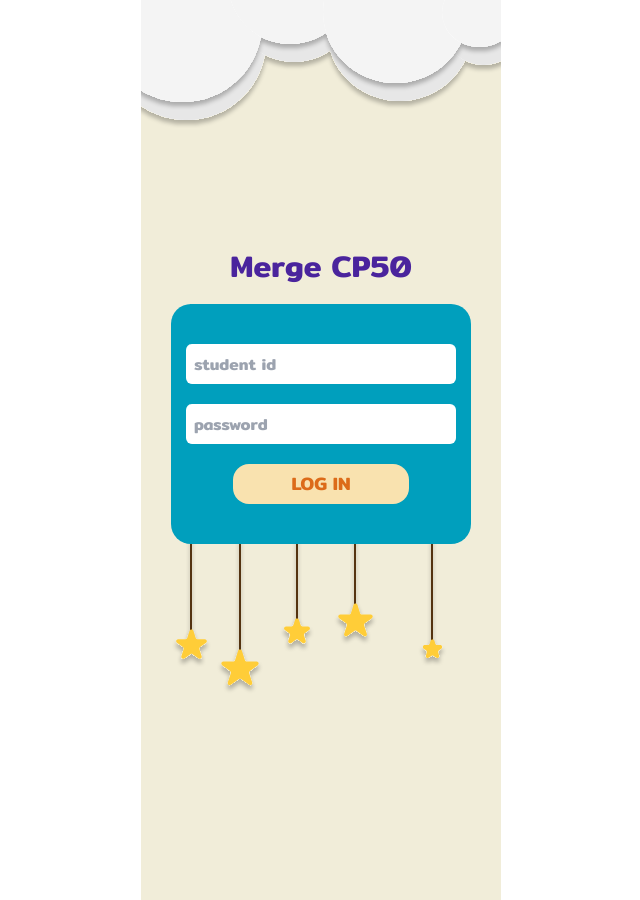
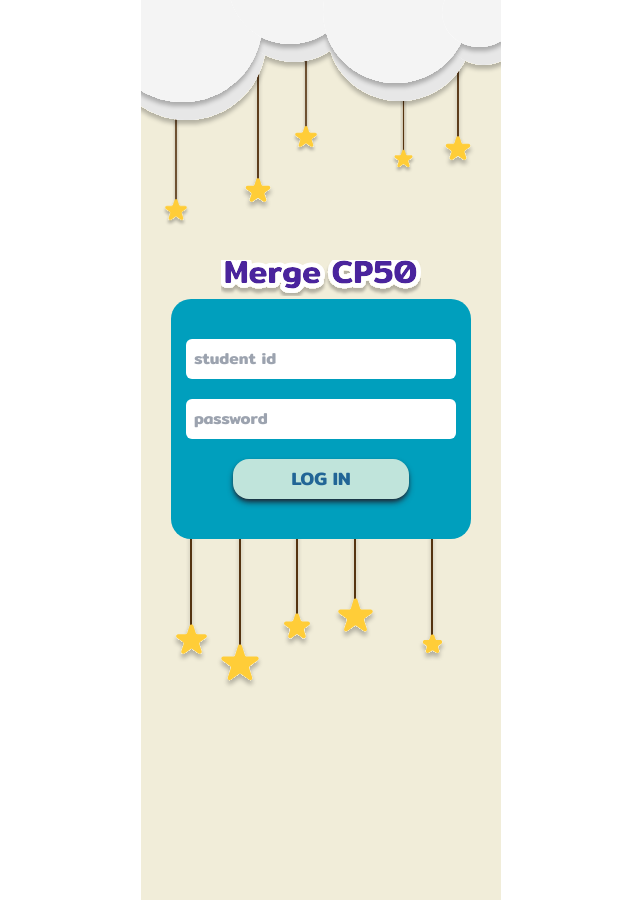
Before and after one commit to Phongit-Khanthawisood/merge-cp-50-buddy, a Next.js app: page /phase2/login in a window 1280 px wide. Shown: the whole page, without its empty margins (319-959 px from the left). Built offline with nearby package versions, Linux system fonts and the light colour scheme.

Commit message:
add: star on clound

```diff
--- a/src/app/phase2/login/page.tsx
+++ b/src/app/phase2/login/page.tsx
@@ -3,12 +3,12 @@
 import { Button } from "@/components/ui/button";
 import { Cloud } from "@/components/ui/cloud";
 import { Stardrop } from "@/components/ui/starbrop";
-import { ST } from "next/dist/shared/lib/utils";
+import Image from "next/image";
 
 export default function Home() {
   return (
     <main className="flex min-h-[900px] h-screen flex-col sm:max-w-[360px] sm:mx-auto  bg-[#F1EDD9] overflow-hidden ">
-      <Cloud />
+      <DecoSession />
 
       <LoginSection />
     </main>
@@ -18,7 +18,15 @@ export default function Home() {
 const LoginSection = () => {
   return (
     <section className="relative font-mitr text-[#CBCBCB] mt-[15vh] text-center font-semibold w-auto mx-auto space-y-[3px]">
-      <p className="text-3xl text-[#4A249D] mb-5">Merge CP50</p>
+      <div className="w-full h-auto flex items-center justify-center">
+        <Image
+          src="/phase2/Merge_CP50_text.svg"
+          height={60}
+          width={200}
+          alt="merge cp text"
+        />
+      </div>
+
       <div className="relative w-[300px] h-[240px] ">
         <div className="w-[300px] h-[240px] bg-[#009FBD] rounded-[20px] flex flex-col space-y-5 items-center justify-center z-20 absolute">
           <input
@@ -40,3 +48,48 @@ const LoginSection = () => {
     </section>
   );
 };
+
+const DecoSession = () => {
+  return (
+    <div className="relative flex w-full h-[140px]">
+      <Cloud />
+
+      <Image
+        src="/phase2/star.svg"
+        height={60}
+        width={30}
+        alt="merge cp text"
+        className="absolute top-[100px] left-[20px] animate-[up-and-down_2.5s_infinite]"
+      />
+      <Image
+        src="/phase2/star.svg"
+        height={60}
+        width={34}
+        alt="merge cp text"
+        className="absolute  top-[70px] left-[100px] animate-[up-and-down_3s_infinite]"
+      />
+      <Image
+        src="/phase2/star.svg"
+        height={60}
+        width={30}
+        alt="merge cp text"
+        className="absolute  top-[40px] left-[150px] animate-[up-and-down_2s_infinite]"
+      />
+
+      <Image
+        src="/phase2/star.svg"
+        height={60}
+        width={25}
+        alt="merge cp text"
+        className="absolute  top-[80px] left-[250px] animate-[up-and-down_2s_infinite]"
+      />
+      <Image
+        src="/phase2/star.svg"
+        height={60}
+        width={34}
+        alt="merge cp text"
+        className="absolute  top-[37px] left-[300px] animate-[up-and-down_2s_infinite]"
+      />
+    </div>
+  );
+};
--- a/src/components/ui/button.tsx
+++ b/src/components/ui/button.tsx
@@ -19,7 +19,7 @@ const buttonVariants = cva(
         ghost: "hover:bg-accent hover:text-accent-foreground",
         link: "text-primary underline-offset-4 hover:underline",
         login:
-          "bg-[#F9E2AF] w-44 rounded-2xl h-6 text-[#DC6B19] text-lg font-mitr hover:bg-[#DC6B19] font-semibold hover:text-[#F9E2AF]",
+          "bg-[#C0E4DB] w-44 rounded-2xl h-6 text-[#216596] text-lg font-mitr hover:bg-[#216596] font-semibold hover:text-[#C0E4DB] shadow-gray-800 shadow-md",
       },
       size: {
         default: "h-10 px-4 py-2",
--- a/src/components/ui/cloud.tsx
+++ b/src/components/ui/cloud.tsx
@@ -6,6 +6,7 @@ export function Cloud() {
       viewBox="0 0 360 128"
       fill="none"
       xmlns="http://www.w3.org/2000/svg"
+      className="z-20"
     >
       <g filter="url(#filter0_d_639_158)">
         <ellipse cx="45.5" cy="41" rx="79.5" ry="79" fill="#F2F2F2" />
--- a/tailwind.config.ts
+++ b/tailwind.config.ts
@@ -74,6 +74,10 @@ const config = {
           '0%, 100%': { transform: 'rotate(-5deg)' },
           '50%': { transform: 'rotate(5deg)' },
         },
+        'up-and-down': {
+          '0%, 100%': { transform: 'translateY(-10px)' },
+          '50%': { transform: 'translateY(10px)' },
+        },
         'flip-180': {
           '0%': { transform: 'rotateX(0deg)' },
           '100%': { transform: 'rotateX(180deg)' },
@@ -83,6 +87,7 @@ const config = {
         "accordion-down": "accordion-down 0.2s ease-out",
         "accordion-up": "accordion-up 0.2s ease-out",
         'rotate-left-right': 'rotate-left-right 1.5s infinite',
+        'up-and-down': 'up-and-down 5s infinite',
         'flip-180': 'flip-180 2s forwards',
       },
     },
```
Also changed, not shown: public/phase2/star.svg (added).
